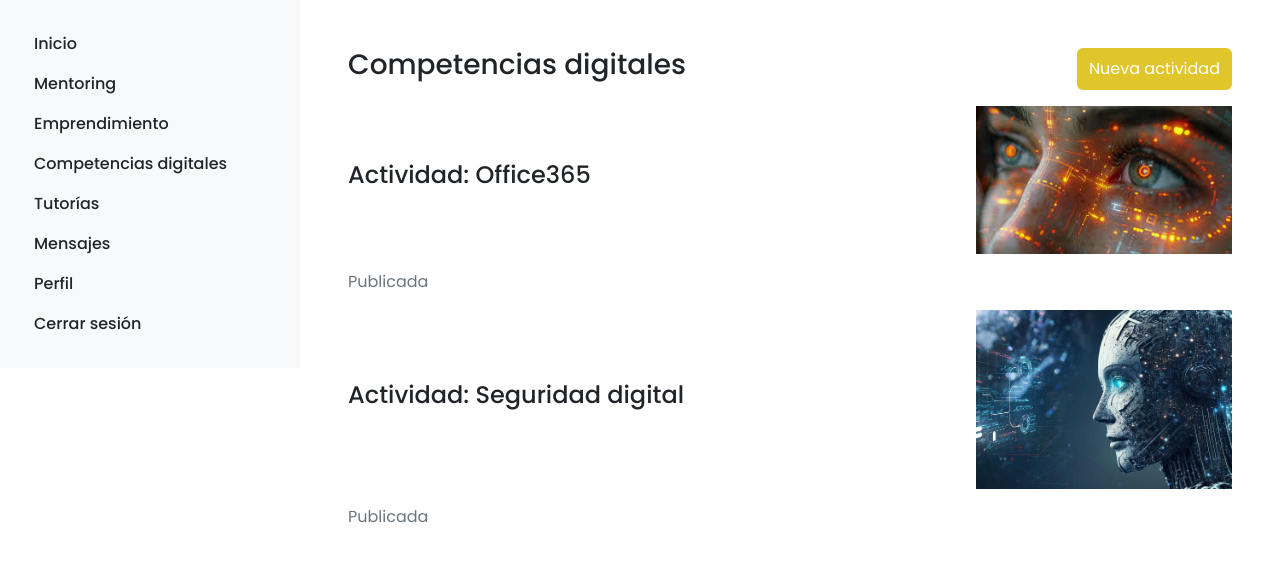
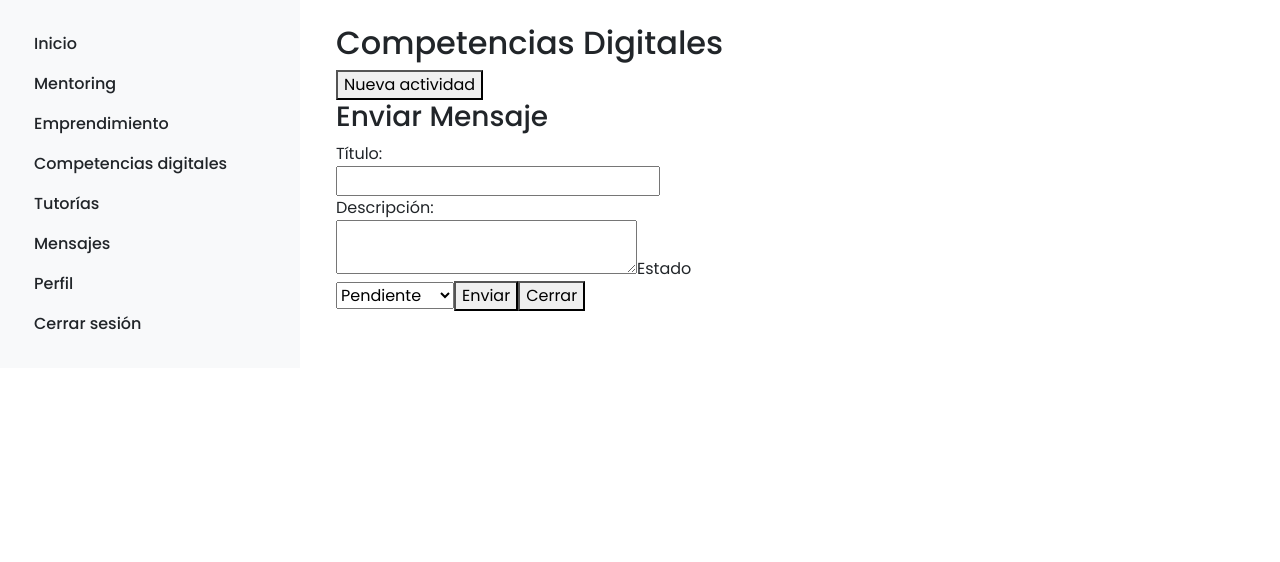
Before and after one commit to Pablo-Montero-PRO2/Buddy_Project, an Angular app in the folder auth-app/: page /competencias-digitales in a window 1280 px wide. Both pictures are taken after a click on the button "Nueva actividad". Shown: the top 562 px of the page. Built offline with nearby package versions, Linux system fonts and the light colour scheme.

Commit message:
Actualización competencias digitales

```diff
--- a/auth-app/src/app/competencias-digitales/competencias-digitales.component.html
+++ b/auth-app/src/app/competencias-digitales/competencias-digitales.component.html
@@ -1,21 +1,31 @@
-<!-- Contenido principal -->
-<div class="content flex-grow-1 p-4">
-    <div class="d-flex justify-content-between mb-3">
-        <h1 class="h3">Competencias digitales</h1>
-        <button class="btn btn-warning">Nueva actividad</button>
+<div class="container">
+    <h2>Competencias Digitales</h2>
+
+    <button (click)="mostrarCompetencia()">Nueva actividad</button>
+
+    <div id="mensaje" class="mensaje-container" style="display: none;">
+      <h3>Enviar Mensaje</h3>
+      <form (submit)="enviarMensaje($event)">
+        <label for="titulo">Título:</label>
+        <input type="text" id="titulo" required />
+
+        <label for="descripcion">Descripción:</label>
+        <textarea id="descripcion" required></textarea>
+
+        <label for="estado">Estado</label>
+        <select id="estado">
+          <option value="pendiente">Pendiente</option>
+          <option value="en progreso">En progreso</option>
+          <option value="finalizado">Finalizado</option>
+        </select>
+
+        <button type="submit">Enviar</button>
+        <button type="button" (click)="cerrarCompetencia()">Cerrar</button>
+      </form>
+      </div>
+      <div id="listaMensajes">
+        <section id="listaMensajes">
+
+        </section>
     </div>
-    <div class="mb-3 d-flex justify-content-between align-items-center">
-        <h4>Actividad: Office365</h4>
-        <img src="assets/Imagen.jpg" alt="Imagen" class="img-fluid" style="width: 20vw; height: auto;"/>
-    </div>
-    <div class="mb-3 text-start">
-        <p class="mb-0">Publicada</p>
-    </div>
-    <div class="mb-3 d-flex justify-content-between align-items-center">
-        <h4>Actividad: Seguridad digital</h4>
-        <img src="assets/Imagen2.jpg" alt="Imagen" class="img-fluid" style="width: 20vw; height: auto;"/>
-    </div>
-    <div class="mb-3 text-start">
-        <p class="mb-0">Publicada</p>
-    </div>
-</div>
+  </div>
--- a/auth-app/src/app/competencias-digitales/competencias-digitales.component.ts
+++ b/auth-app/src/app/competencias-digitales/competencias-digitales.component.ts
@@ -1,11 +1,115 @@
-import { Component } from '@angular/core';
+import { Component, numberAttribute  } from '@angular/core';
+import { CommonModule } from '@angular/common';
 
 @Component({
-  selector: 'app-competencias-digitales',
-  imports: [],
-  templateUrl: './competencias-digitales.component.html',
-  styleUrl: './competencias-digitales.component.css'
+    selector: 'app-competencias-digitales',
+    standalone: true,
+    imports: [CommonModule],
+    templateUrl: './competencias-digitales.component.html',
+    styleUrl: './competencias-digitales.component.css'
 })
+
 export class CompetenciasDigitalesComponent {
 
+    actividadesAlumno: any[] =[];
+
+    ngOnInit(): void {
+      (window as any).abrirMensaje = this.mostrarCompetencia.bind(this);
+      (window as any).cerrarMensaje = this.cerrarCompetencia.bind(this);
+      (window as any).enviarMensaje = this.enviarMensaje.bind(this);
+      (window as any).eliminarMensaje = this.eliminarMensaje.bind(this);
+
+        this.cargarActividades();
+    }
+
+    cargarActividades(): void {
+        // Aquí iría la llamada al backend o servicio si fuera necesario
+        console.log('Actividades cargadas');
+    }
+
+    crearActividad(): void {
+        alert('Función para crear nueva actividad');
+        // Aquí podrías abrir un modal, redirigir, etc.
+    }
+
+    mostrarCompetencia() {
+      const mensajeDiv = document.getElementById('mensaje');
+      if(mensajeDiv) mensajeDiv.style.display = 'block';
+    }
+
+    cerrarCompetencia() {
+      const mensajeDiv = document.getElementById('mensaje');
+      if(mensajeDiv) mensajeDiv.style.display = 'none';
+    }
+
+    enviarMensaje(event:Event) {
+      event.preventDefault();
+
+      const titulo = (document.getElementById('titulo') as HTMLInputElement).value;
+      const descripcion = (document.getElementById('descripcion') as HTMLTextAreaElement).value;
+      const estado = (document.getElementById('estado') as HTMLSelectElement).value;
+      //const archivos = (document.getElementById('archivos') as HTMLInputElement);
+
+      if(!titulo || !descripcion || !estado) {
+        alert('Por favor, completa todos los campos');
+        return;
+      }
+
+      const hora_acatual = new Date();
+      const fechaHoraFormateada = hora_acatual.toLocaleDateString('es-ES', {
+        year: 'numeric',
+        month: '2-digit',
+        day: '2-digit',
+        hour: '2-digit',
+        minute: '2-digit'
+      });
+
+      const nuevoMensaje = {
+        titulo,
+        descripcion,
+        estado,
+        fecha: fechaHoraFormateada,
+        publicado: false,
+      };
+
+      this.actividadesAlumno.push(nuevoMensaje);
+      this.actualizarActividades();
+
+      //Limpiamos campos
+      (document.getElementById('titulo') as HTMLInputElement).value = '';
+      (document.getElementById('descripcion') as HTMLTextAreaElement).value = '';
+      (document.getElementById('estado') as HTMLSelectElement).value = '';
+      this.cerrarCompetencia();
+    }
+
+    eliminarMensaje(index: number){
+      if(confirm('¿Estás seguro de que deseas eliminar la actividad?')) {
+        this.actividadesAlumno.splice(index, 1);
+        this.actualizarActividades();
+      }
+    }
+
+    publicarMensaje(index: number) {
+      this.actividadesAlumno[index].publicado = true;
+      this.actualizarActividades();
+    }
+
+    actualizarActividades() {
+      const listaMensajes = document.getElementById('listaMensajes');
+      if(listaMensajes) {
+        listaMensajes.innerHTML = '';
+        this.actividadesAlumno.forEach((mensaje, index) => {
+          const mensajeHTML =`
+          <article>
+            <h2>Título: ${mensaje.titulo}</h2>
+            <p>Descripción: ${mensaje.descripcion}</p>
+            <p>Estado: ${mensaje.estado}</p>
+            <span>${mensaje.fecha}</span>
+            <button onclick="eliminarMensaje(${index})">Eliminar</button>
+          </article>
+          `;
+          listaMensajes.innerHTML = mensajeHTML + listaMensajes.innerHTML;
+        });
+      }
+    }
 }
```
